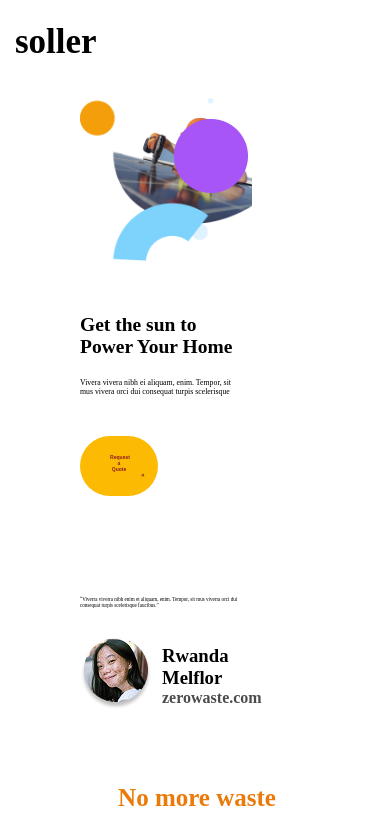
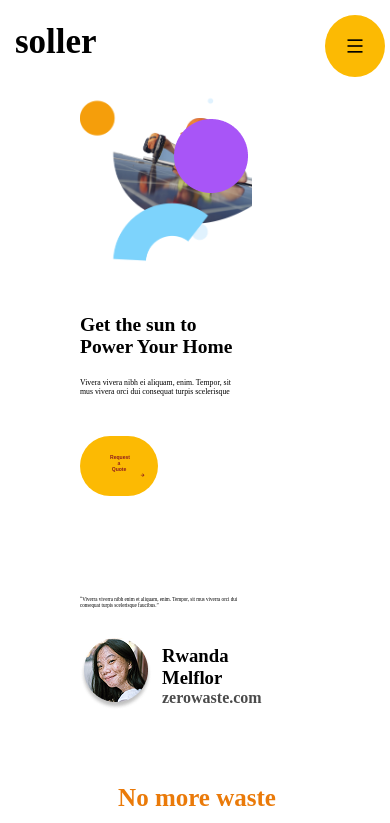
Before and after one commit to RaviPrajapat123/soller, a React (Vite) app: page / in a window 390 px wide. Shown: the top 823 px of the page. Built offline with nearby package versions, Linux system fonts and the light colour scheme.

Commit message:
Update MyName.css

```diff
--- a/src/MyName.css
+++ b/src/MyName.css
@@ -683,7 +683,7 @@ button:hover{
     }
     .header{
         padding: 15px 15px;
-        width: 597px;
+        width: 400px;
         /* border: 2px solid; */
     }
     .header_right1{
```
